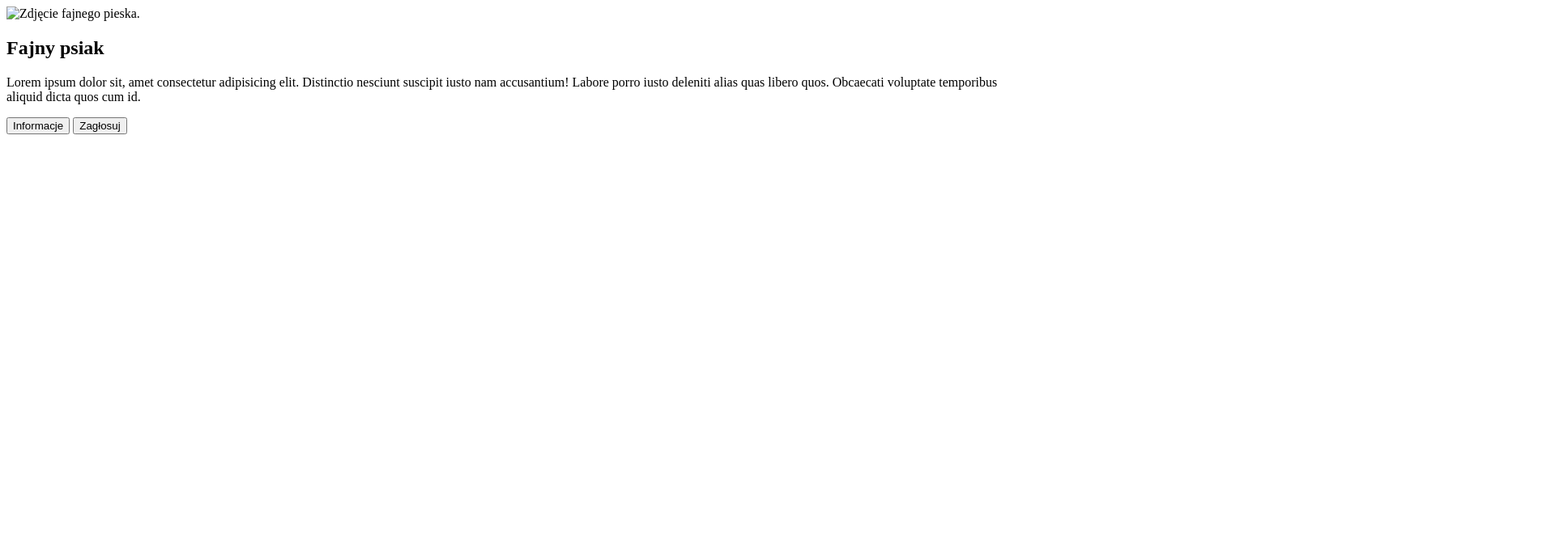
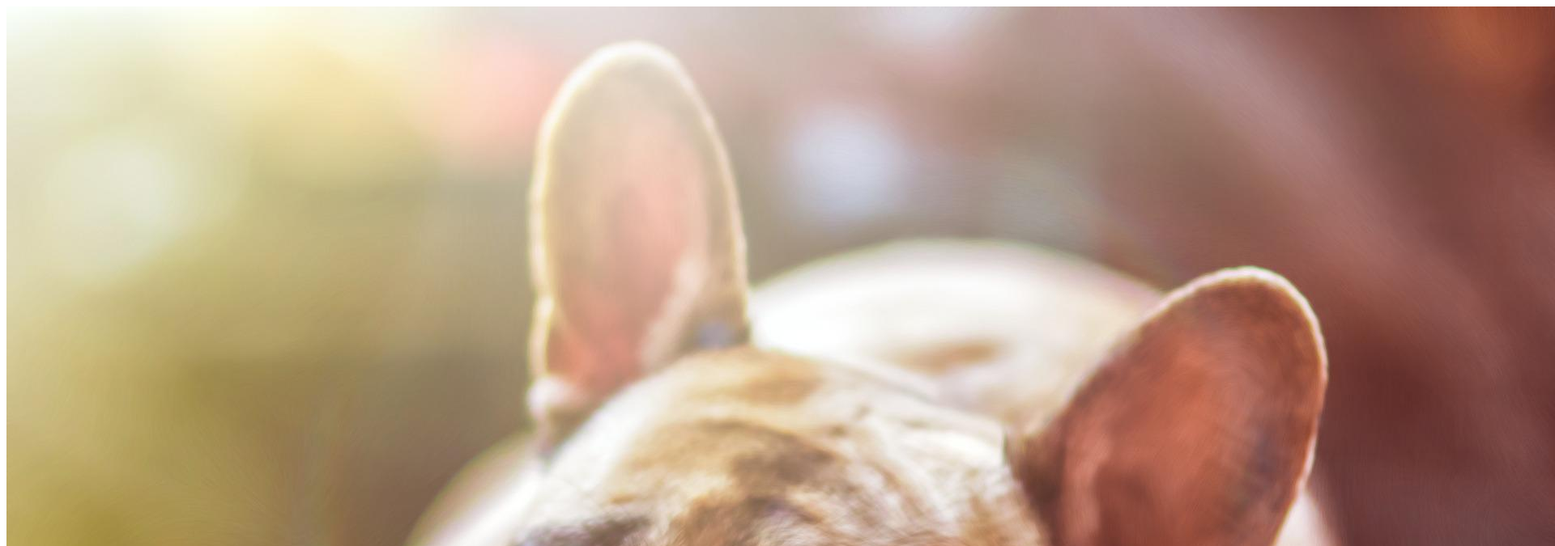
Before and after one commit to mwitus/B-i-E-i-M, a plain HTML site: page index.html in a window 1280 px wide. Shown: the top 675 px of the page at 81% size, 1920 px wide, since content can reach past the window. Drawn offline with Linux system fonts and the light colour scheme.

Commit message:
added jpg

```diff
--- a/index.html
+++ b/index.html
@@ -12,7 +12,7 @@
 <body>
 
     <div class="card">
-        <img src="" alt="Zdjęcie fajnego pieska." class="card__img">
+        <img src="img/bulldog-g80186515e_1920.jpg" alt="Zdjęcie fajnego pieska." class="card__img">
         <div class="card__body">
             <h2 class="card__title">Fajny psiak</h2>
             <p class="card__text">Lorem ipsum dolor sit, amet consectetur adipisicing elit. Distinctio nesciunt suscipit
```
Also changed, not shown: img/bulldog-g80186515e_1920.jpg (added).
